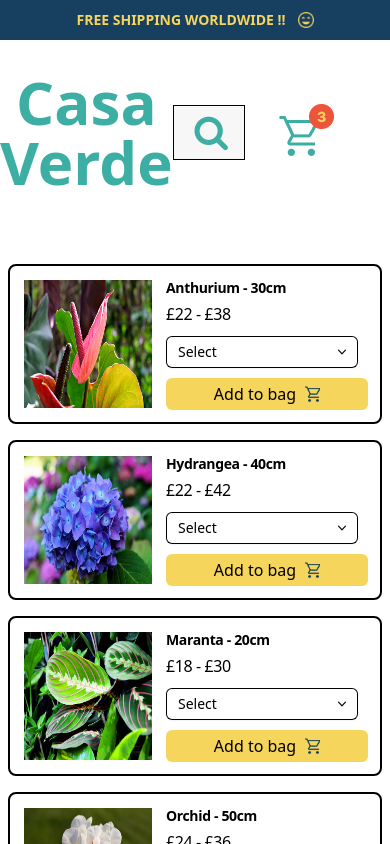
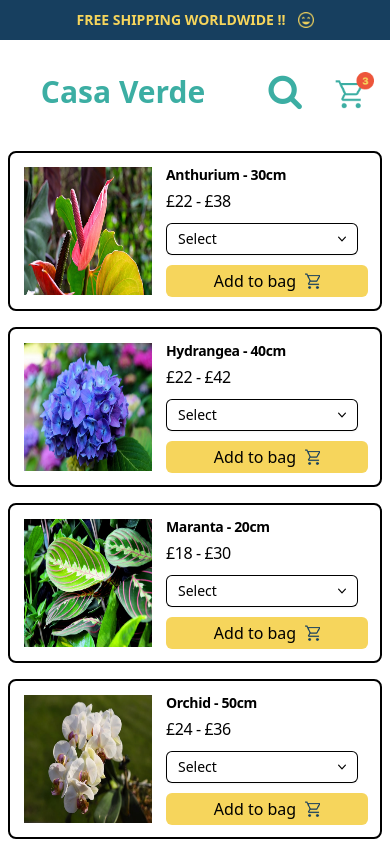
Before and after one commit to marinaongithub/casa-verde-frontend-friday, a React (Create React App) app in the folder casa-verde/: page / in a window 390 px wide. Shown: the top 844 px of the page. Built offline with nearby package versions, Linux system fonts and the light colour scheme; a web font is replaced by a local one.

Commit message:
Completed header

```diff
--- a/casa-verde/src/App.js
+++ b/casa-verde/src/App.js
@@ -10,10 +10,10 @@ function App() {
     <div className="App">
       <Banner />
 
-      <div className="header mt-8 mb-16 flex justify-end">
-        <h1 className="logo text-[#3CAEA3] w-1/2 my-auto font-sans font-bold text-6xl">Casa Verde</h1>
+      <div className="header mt-8 mb-8 flex justify-end lg:mb-18">
+        <h1 className="logo text-[#3CAEA3] text-3xl w-1/2 ml-4 my-auto font-sans font-bold lg:text-6xl">Casa Verde</h1>
         <SearchBox />
-        <img src="/images/cart3.png" alt="Product carts" className="ml-8 my-auto mr-14 max-mt-16 lg:w-12 lg:h-12"></img>
+        <img src="/images/cart3.png" alt="Product carts" className="ml-8 my-auto mr-4 lg:mr-14 max-mt-16 w-10 lg:w-12 lg:h-12"></img>
       </div>
 
       <div className="products-gallery">
--- a/casa-verde/src/SearchBox.js
+++ b/casa-verde/src/SearchBox.js
@@ -2,13 +2,21 @@ import React from 'react'
 
 function SearchBox() {
   return (
-    <div className="border border-black my-auto px-4 py-2 bg-[#D9D9D936] lg:w-96 lg:h-14">
+    <div className="my-auto">
 
-        <form className="flex">
-            <input type="text" placeholder="" name="search" className="w-full outline-none bg-transparent" />
-                <button type="submit"><i className="fa fa-search" style={{fontSize:"36px", color:"#3CAEA3"}}></i></button>
-        </form>
+      <div className="hidden border border-black my-auto px-4 py-2 bg-[#D9D9D936] md:block lg:w-96 lg:h-14">
+          <form className="flex">
+              <input type="text" placeholder="" name="search" className="w-full outline-none bg-transparent" />
+                  <button type="submit"><i className="fa fa-search" style={{fontSize:"36px", color:"#3CAEA3"}}></i></button>
+          </form>
+      </div>
+      <div className="align-middle ml-12 md:hidden text-center">
+        <button type="submit"><i className="fa fa-search" style={{fontSize:"36px", color:"#3CAEA3",}}></i></button>
+      </div>
+
     </div>
+
+
 
   )
 }
--- a/casa-verde/src/products.json
+++ b/casa-verde/src/products.json
@@ -33,8 +33,8 @@
             "blue"
         ],
         "options": [
-            { "id": "3", "name": "Decorative pot - £22.00" },
-            { "id": "4", "name": "Clay pot - £42-00" }
+            { "id": "3", "name": "Decorative pot-£22" },
+            { "id": "4", "name": "Clay pot-£42" }
         ]
     },
     {
@@ -52,8 +52,8 @@
             "green", "pink"
         ],
         "options": [
-            { "id": "5", "name": "Decorative pot - £18.00" },
-            { "id": "6", "name": "Clay pot - £30.00" }
+            { "id": "5", "name": "Platic pot-£18" },
+            { "id": "6", "name": "Clay pot-£30" }
         ]
     },
     {
@@ -71,8 +71,8 @@
             "white"
         ],
         "options": [
-            { "id": "7", "name": "Decorative pot - £24.00" },
-            { "id": "8", "name": "Clay pot - £36.00" }
+            { "id": "7", "name": "Plastic pot-£24" },
+            { "id": "8", "name": "Clay pot-£36" }
         ]
     },
     {
@@ -90,8 +90,8 @@
             "white"
         ],
         "options": [
-            { "id": "9", "name": "Decorative pot - £10.00" },
-            { "id": "10", "name": "Clay pot - £26.00" }
+            { "id": "9", "name": "Plastic pot-£10" },
+            { "id": "10", "name": "Clay pot-£26" }
         ]
     },
     {
@@ -109,8 +109,8 @@
             "green"
         ],
         "options": [
-            { "id": "11", "name": "Decorative pot - £15.00" },
-            { "id": "12", "option2": "Clay pot - £27.00" }
+            { "id": "11", "name": "Plastic pot-£15" },
+            { "id": "12", "name": "Clay pot-£27" }
         ]
     },
     {
@@ -128,8 +128,8 @@
             "green"
         ],
         "options": [
-            { "id": "13", "name": "Decorative pot - £10.00" },
-            { "id": "14", "name": "Clay pot - £22.00" }
+            { "id": "13", "name": "Plastic pot-£10" },
+            { "id": "14", "name": "Clay pot-£22" }
         ]
     },
     {
@@ -147,8 +147,8 @@
             "blue"
         ],
         "options": [
-            { "id": "15", "name": "Decorative pot - £10.00" },
-            { "id": "16", "name": "Clay pot - £22.00" }
+            { "id": "15", "name": "Plastic pot-£10" },
+            { "id": "16", "name": "Clay pot-£22" }
         ]
     }
 ]
```
